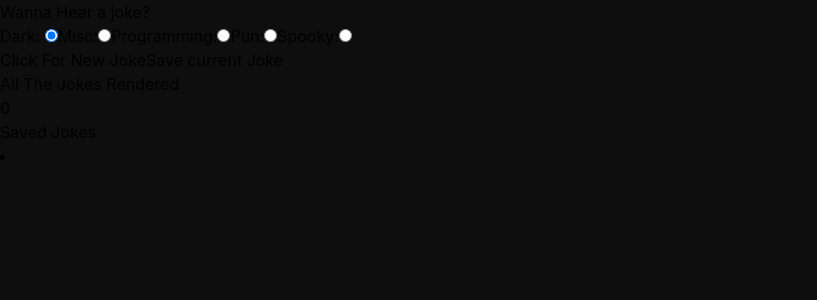
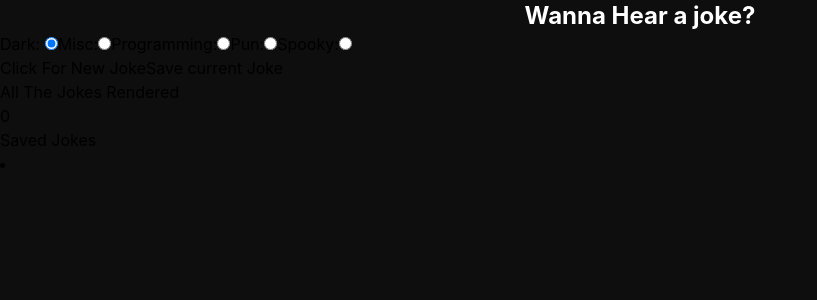
Before and after one commit to Killdroid2342/joke-app, a React (Create React App) app: page / in a window 1280 px wide. Shown: the top 300 px of the page, without its empty margins (0-817 px from the left). Built offline with nearby package versions, Linux system fonts and the light colour scheme.

Commit message:
added title and basic styling for head

```diff
--- a/src/App.js
+++ b/src/App.js
@@ -3,10 +3,12 @@
 import React, { useState } from 'react';
 function App() {
   const [genre, setGenre] = useState('Dark');
-
+  document.title = 'Joke Website';
   return (
     <React.Fragment>
-      <h1>Wanna Hear a joke?</h1>
+      <h1 className='text-center text-2xl font-bold text-white'>
+        Wanna Hear a joke?
+      </h1>
       <Selector genre={genre} setGenre={setGenre} />
       <div>
         <Joke genre={genre} />
```
